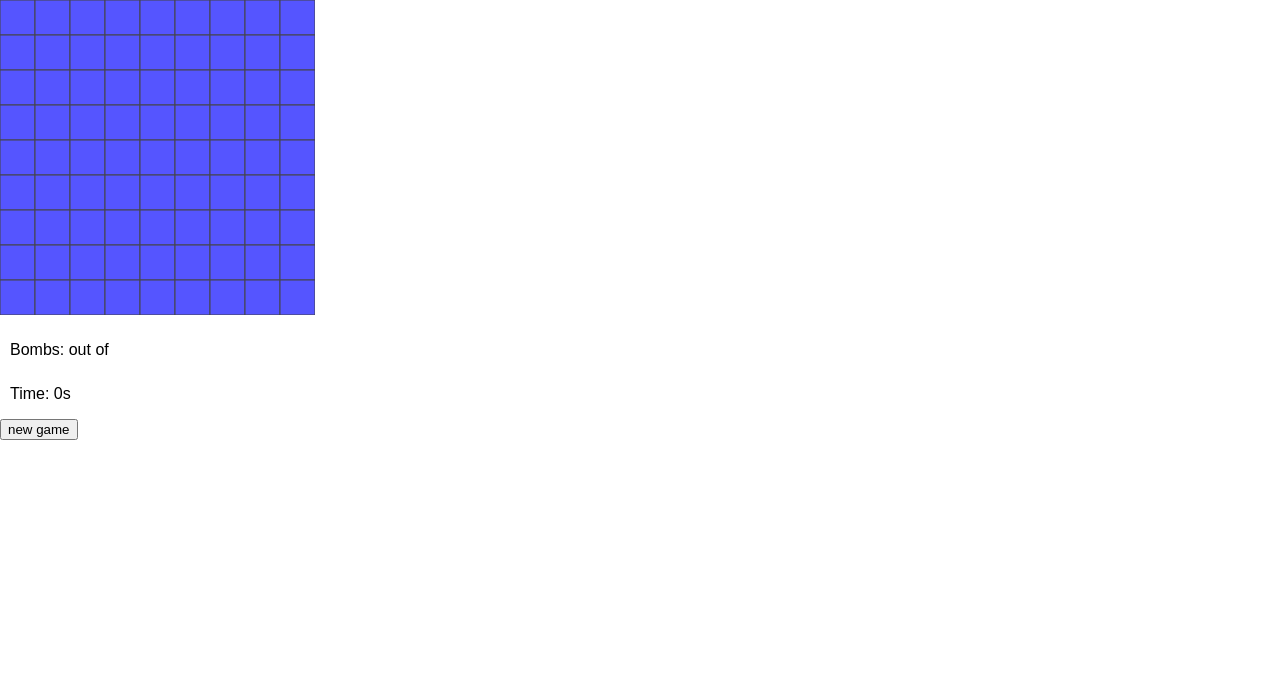
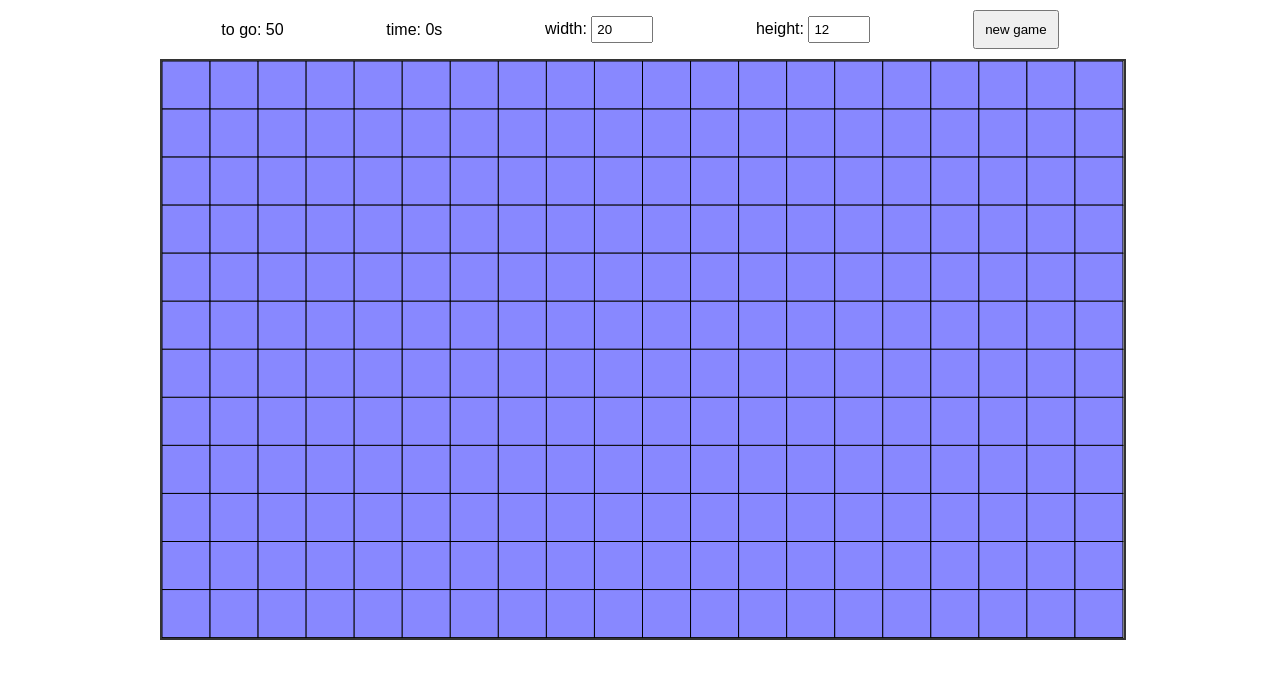
Before and after one commit to dondanhill/mine-buddy, a plain HTML site: page index.html in a window 1280 px wide. Both pictures are taken after a click on the button "new game". Drawn offline with Linux system fonts and the light colour scheme.

Commit message:
heavy refactoring

```diff
--- a/box.js
+++ b/box.js
@@ -6,44 +6,38 @@ function Box(x, y, size, context) {
     this.hasBomb = false;
     this.bombs = 0;
     this.clicked = false;
-    this.highlighted = false;
     this.flagged = false;
 
     this.draw = function() {
         context.beginPath();
-        context.rect(this.x * this.size, this.y * this.size, this.size, this.size);
+        context.clearRect(this.x * this.size, this.y * this.size, this.size, this.size);
         if (this.clicked) {
+            this.fillBox("#FFFFFF");
             if (this.hasBomb) {
-                context.fillStyle = "#FF5555";
-            } else {
-                context.fillStyle = "#FFFFFF";
+                this.fillBox('#FF8888')
+                this.drawBomb();
             }
-            context.font = '18px "Droid Sans Mono"';
-            context.textAlign = 'left';
-            context.fill();
             if (!this.hasBomb && this.bombs) {
-                context.fillStyle = 'rgb(' + Math.floor(255-42.5*this.bombs) + ',0,0)';
-                context.fillText(this.bombs, this.x * this.size + this.size / 3, this.y * this.size + this.size / 1.4);
+                context.font = "18px sans-serif";
+                context.textAlign = "center";
+                context.textBaseline = "middle";
+                context.fillStyle = "#333333";
+                context.fillText(this.bombs, this.x * this.size + this.size / 2, this.y * this.size + this.size / 2);
             }
         } else {
-            context.strokeStyle = "#444444";
-            if(this.highlighted) {
-                context.fillStyle = "#DDDDFF";
+            if(this.flagged) {
+                this.fillBox('#88FF88');
+                this.drawFlag();
+            } else {
+                this.fillBox('#8888FF');
             }
-            else if(this.flagged) {
-                context.fillStyle = "#55FF55";
-            }
-            else {
-                context.fillStyle = "#5555FF";
-            }
-            context.fill();
-        }
-        context.stroke();
         }
 
+    };
+
     this.setClicked = function() {
-        if (!this.clicked) {
-            if(!this.flagged) {
+        console.log(this)
+        if (!this.clicked && !this.flagged) {
             this.clicked = true;
             if (!this.bombs) {
                 this.neighbours.forEach(function(neighbour) {
@@ -51,21 +45,19 @@ function Box(x, y, size, context) {
                 });
             }
             this.draw();
-            }
         } else {
             this.clearNeighbours();
         }
-    }
+    };
 
     this.rightClicked = function() {
         if (this.clicked) {
             this.clearNeighbours();
         } else {
             this.flagged = !this.flagged;
-            this.wrong = this.flagged && !this.hasBomb;
             this.draw();
         }
-    }
+    };
 
     this.clearNeighbours = function() {
         let flags = this.neighbours.filter(function(neighbour) {
@@ -78,5 +70,32 @@ function Box(x, y, size, context) {
                 }
             });
         }
+    };
+
+    this.drawFlag = function() {
+        context.beginPath();
+        context.moveTo(this.x * this.size + this.size * 0.3, this.y * this.size + this.size * 0.75);
+        context.lineTo(this.x * this.size + this.size * 0.3, this.y * this.size + this.size * 0.25);
+        context.lineTo(this.x * this.size + this.size * 0.7, this.y * this.size + this.size * 0.4);
+        context.lineTo(this.x * this.size + this.size * 0.3, this.y * this.size + this.size * 0.6);
+        context.stroke();
+    };
+
+    this.drawBomb = function() {
+        context.beginPath();
+        context.fillStyle = '#333333';
+        context.moveTo(this.x * this.size + this.size * 0.5, this.y * this.size + this.size * 0.5);
+        context.arc(
+            this.x * this.size + this.size * 0.5,
+            this.y * this.size + this.size * 0.5,
+            this.size * 0.16, 0, 2 * Math.PI);
+        context.fill();
+    }
+
+    this.fillBox = style => {
+        context.beginPath();
+        context.fillStyle = style;
+        context.fillRect(this.x * this.size, this.y * this.size, this.size, this.size);
+        context.strokeRect(this.x * this.size, this.y * this.size, this.size, this.size);
     }
 };
--- a/grid.js
+++ b/grid.js
@@ -1,15 +1,15 @@
-function Grid(w, h, size, context) {
+function Grid(cols, rows, width, context) {
     this.boxes = [];
     this.bombs = [];
     this.flags = 0;
-    this.w = w;
-    this.h = h;
-    this.size = size;
+    this.cols = cols;
+    this.rows = rows;
+    this.size = Math.min(Math.max(width, context.canvas.width) / cols, 50);
     // generate boxes
-    for (let j = 0; j < h; j += 1) {
-        for (let i = 0; i < w; i += 1) {
-            let box = new Box(i, j, size, context);
-            if (Math.random() * 100 > 87) {
+    for (let j = 0; j < rows; j += 1) {
+        for (let i = 0; i < cols; i += 1) {
+            let box = new Box(i, j, this.size, context);
+            if (Math.random() * 17 > 14) {
                 box.hasBomb = true;
                 this.bombs.push(box);
             }
@@ -21,22 +21,28 @@ function Grid(w, h, size, context) {
         let cnt = 0;
         let box = this.boxes[i];
         if (!box.hasBomb) {
-            let neighbours = [
+            let neighboursIndices = [
                 i - 1,        // left
                 i + 1,        // right
-                i - w - 1,    // above left
-                i - w,        // above
-                i - w + 1,    // above right
-                i + w - 1,    // below left
-                i + w,        // below
-                i + w + 1     // below right
+                i - cols - 1, // above left
+                i - cols,     // above
+                i - cols + 1, // above right
+                i + cols - 1, // below left
+                i + cols,     // below
+                i + cols + 1  // below right
             ];
-            neighbours.forEach(function (x) {
-                if (x >= 0 && x < w * h && Math.abs(box.x % w - x % w) <= 1) {
-                    if (this.boxes[x].hasBomb) {
+            neighboursIndices.forEach(function(index) {
+                let validIndex =
+                    index >= 0 &&
+                    index < this.boxes.length &&
+                    Math.abs(box.x % cols - index % cols) <= 1; // <= left and right edge cases
+                // console.log(box);
+                // console.log(`index: ${index}, box.x: ${box.x}, box.y: ${box.y}, res: ${Math.abs(box.x % cols - index % cols)}`);
+                if (validIndex) {
+                    if (this.boxes[index].hasBomb) {
                         box.bombs += 1;
                     }
-                    box.neighbours.push(this.boxes[x]);
+                    box.neighbours.push(this.boxes[index]);
                 }
             }, this);
         }
@@ -44,6 +50,10 @@ function Grid(w, h, size, context) {
 
     this.draw = function() {
         this.flags = 0;
+        context.beginPath();
+        context.clearRect(0, 0, context.canvas.width, context.canvas.height);
+        context.canvas.width = this.cols * this.size + 1;
+        context.canvas.height = this.rows * this.size + 1;
         this.boxes.forEach(function(box) {
             box.draw();
         });
@@ -53,23 +63,23 @@ function Grid(w, h, size, context) {
         this.getBox(x, y).setClicked();
         this.update();
     }
+
     this.rightClicked = function(x, y) {
-        let box = this.getBox(x, y);
-        box.rightClicked();
+        this.getBox(x, y).rightClicked();
         this.update();
     }
 
     this.update = function() {
         let uncovered = 0;
         let flags = 0;
-        let bombs = 0;
+        let gameOver = false;
         this.boxes.forEach(function(box) {
             uncovered += (box.clicked) ? 1 : 0;
             flags += (box.flagged) ? 1 : 0;
-            bombs += (box.hasBomb && box.clicked);
+            gameOver = (box.hasBomb && box.clicked) || gameOver;
         });
         this.flags = flags;
-        if (bombs) {
+        if (gameOver) {
             this.finished = true;
             this.bombs.forEach(function(bomb) {
                 bomb.setClicked();
@@ -81,8 +91,12 @@ function Grid(w, h, size, context) {
     }
 
     this.getBox = function(x, y) {
-        x = Math.floor(x / size);
-        y = Math.floor(y / size);
-        return this.boxes[x + y * w];
+        x = Math.floor(x / this.size);
+        y = Math.floor(y / this.size);
+        return this.boxes[x + y * cols];
+    }
+
+    this.getBombsToGo = function() {
+        return this.bombs.length - this.flags;
     }
 };
--- a/index.html
+++ b/index.html
@@ -10,10 +10,16 @@
 </head>
 
 <body>
-<canvas id="canvas"></canvas>
-<p>Bombs: <span id="bombs"></span> out of <span id="total"></span></p>
-<p>Time: <span id="time"></span>s</p>
-<button id="new-game">new game</button>
+    <div class="container">
+        <div class="details">
+            <div class="flex">to go: <span id="total"></span></div>
+            <div class="flex">time: <span id="time">0</span>s</div>
+            <label class="flex">width: <input id="cols" type="number" size="2"/></label>
+            <label class="flex">height: <input id="rows" type="number" size="2"/></label>
+            <div class="flex"><button id="new-game">new game</button></div>
+        </div>
+        <canvas id="canvas"></canvas>
+    </div>
 </body>
 
 </html>
--- a/main.js
+++ b/main.js
@@ -2,43 +2,57 @@
 // TODO user parameter entries
 // TODO styling
 
-var startTime;
-var timeOutId;
-var started = false;
-var grid;
+let startTime;
+let timeOutId;
+let started = false;
+let grid;
+let columns = defaultColumns = 20;
+let rows = defaultRows = 12;
+let maxWidth;
 
 window.onload = function () {
-    var canvas = document.getElementById('canvas'),
-        newGame = document.getElementById('new-game');
+    let canvas = document.getElementById('canvas'),
+        newGame = document.getElementById('new-game'),
         context = canvas.getContext('2d'),
-        width = 0,
-        height = 0;
+        // width = canvas.width = Math.min(maxWidth, window.innerWidth),
+        // height = canvas.height = width * defaultRows / defaultColumns,
+        bombsToGo = document.getElementById('total'),
+        timer = document.getElementById('time'),
+        colInput = document.getElementById('cols'),
+        rowInput = document.getElementById('rows');
 
-    canvas.addEventListener('mousedown', function (event) {
+    colInput.value = columns;
+    rowInput.value = rows;
+    maxWidth = Math.min(960, window.innerWidth * 0.9);
+
+    canvas.addEventListener('mousedown', function(event) {
+        let now = new Date().valueOf();
+        console.log(now);
         if (!started) {
             startTime = new Date().valueOf();
             timeOutId = setInterval(function() {
-                var d = new Date().valueOf();
-                document.getElementById('time').innerHTML = Math.floor((d - startTime) / 1000);
+                let d = new Date().valueOf();
+                timer.innerHTML = Math.floor((d - startTime) / 1000);
                 console.log(d);
             }, 1000);
             started = true;
         }
         if (!grid.finished) {
+            let x = event.offsetX;
+            let y = event.offsetY;
             if (event.button === 0) {
-                grid.clicked(event.clientX, event.clientY);
+                grid.clicked(x, y);
             } else {
-                grid.rightClicked(event.clientX, event.clientY);
+                grid.rightClicked(x, y);
             }
             if (grid.finished) {
-                var d = new Date().valueOf();
                 clearTimeout(timeOutId);
-                document.getElementById('time').innerHTML = (d - startTime) / 1000;
+                timer.innerHTML = (now - startTime) / 1000;
             }
         }
-        document.getElementById('bombs').innerHTML = grid.flags;
-        document.getElementById('total').innerHTML = grid.bombs.length;
+        setBombsToGo();
     });
+
     canvas.addEventListener('contextmenu', function(event) {
         event.preventDefault();
         return false;
@@ -47,16 +61,22 @@ window.onload = function () {
     newGame.addEventListener('click', function() {
         event.preventDefault();
         started = false;
-        document.getElementById('time').innerHTML = 0;
+        timer.innerHTML = 0;
         start();
-    })
+    });
 
     start();
-    // begin
+
     function start() {
-        grid = new Grid(9, 9, 35, context);
-        width = canvas.width = grid.w * grid.size;
-        height = canvas.height = grid.h * grid.size;
+        clearTimeout(timeOutId);
+        let cols = parseInt(colInput.value);
+        let rows = parseInt(rowInput.value);
+        grid = new Grid(cols, rows, maxWidth, context);
         grid.draw();
-    }
+        setBombsToGo();
+    };
+
+    function setBombsToGo() {
+        bombsToGo.innerHTML = grid.finished ? 'finished' : grid.getBombsToGo();
+    };
 };
--- a/style.css
+++ b/style.css
@@ -7,8 +7,27 @@ html, body {
     max-width: 960px;
 }
 canvas {
+    margin: 0 auto;
     display: block;
+    border: 2px solid #333;
 }
-p {
-    padding: 10px 0 0 10px;
+
+input {
+    padding: 4px;
+    width: 50px;
 }
+.details {
+    display: flex;
+    justify-content: space-between;
+    align-items: center;
+    padding: 10px;
+}
+
+.flex {
+    flex: 1 0 auto;
+    text-align: center;
+}
+
+#new-game {
+    padding: 10px;
+}
```
Lines whose indentation alone changed are shown as unchanged.
